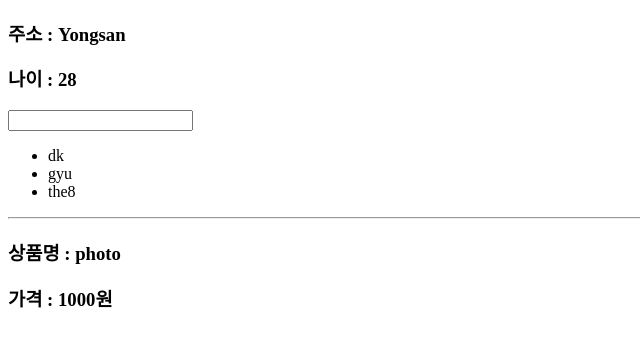
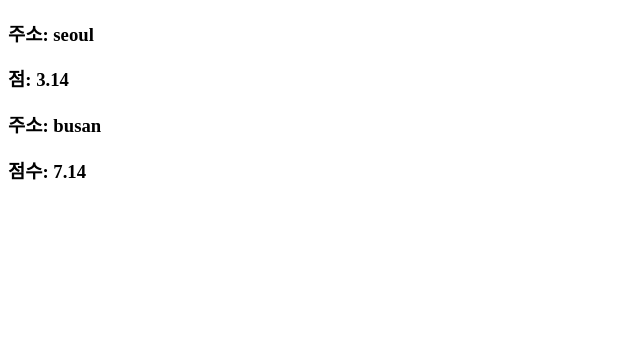
Before and after one commit to Jin19121/react20241105, a React (Vite) app: page / in a window 1280 px wide. Shown: the top 346 px of the page, without its empty margins (0-640 px from the left). Built offline with nearby package versions, Linux system fonts and the light colour scheme.

Commit message:
props destructuring assign

```diff
--- /dev/null
+++ b/src/apps/MyApp18.jsx
@@ -0,0 +1,30 @@
+import React from "react";
+
+function Comp(props) {
+  return (
+    <div>
+      <h3>주소: {props.address}</h3>
+      <h3>점: {props.score}</h3>
+    </div>
+  );
+}
+
+function Comp2({ address, score }) {
+  return (
+    <div>
+      <h3>주소: {address}</h3>
+      <h3>점수: {score}</h3>
+    </div>
+  );
+}
+
+function MyApp18(props) {
+  return (
+    <div>
+      <Comp address={"seoul"} score={3.14} />
+      <Comp2 address={"busan"} score={7.14} />
+    </div>
+  );
+}
+
+export default MyApp18;
--- a/src/main.jsx
+++ b/src/main.jsx
@@ -1,9 +1,9 @@
 import { StrictMode } from "react";
 import { createRoot } from "react-dom/client";
-import MeApp17 from "./practice/MeApp17.jsx";
+import MyApp18 from "./apps/MyApp18.jsx";
 
 createRoot(document.getElementById("root")).render(
   <StrictMode>
-    <MeApp17 />
+    <MyApp18 />
   </StrictMode>,
 );
```
